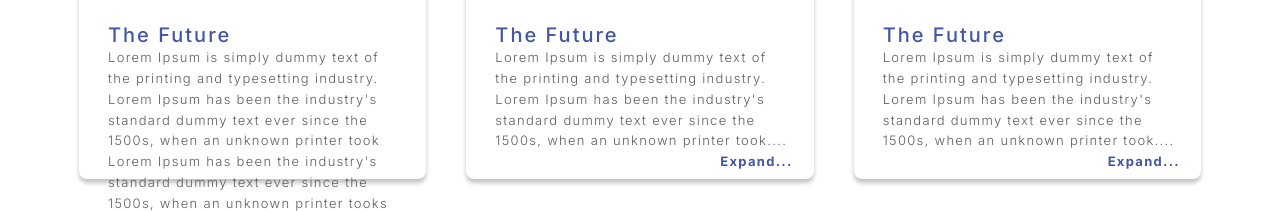
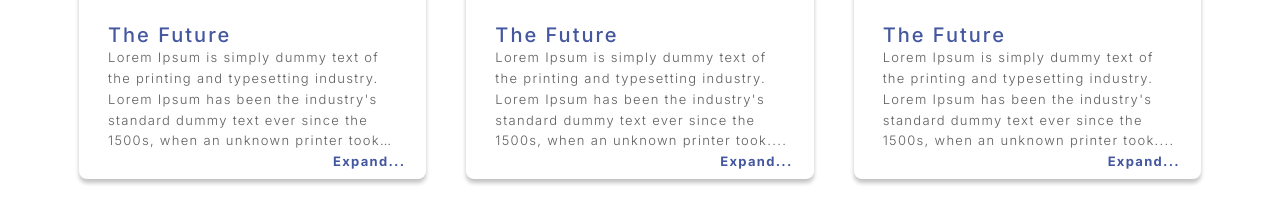
Before and after one commit to ecsistem/blog-compass, a website built with Vite: page index.html in a window 1280 px wide. Shown: the part 559-770 px from the top of the page. Built offline with nearby package versions, Linux system fonts and the light colour scheme.

Commit message:
feat: Estilizaçao do paragrafo

```diff
--- a/src/components/NewsArea/newsarea.css
+++ b/src/components/NewsArea/newsarea.css
@@ -87,6 +87,12 @@ p {
   font-weight: 300;
   line-height: 1.6;
   letter-spacing: 1.3px;
+  display: -webkit-box;
+  -webkit-box-orient: vertical;
+  -webkit-line-clamp: 5;
+  overflow: hidden;
+  text-overflow: ellipsis;
+  white-space: normal;
 }
 
 @media screen and (max-width: 768px) {
```
Lines whose indentation alone changed are shown as unchanged.
